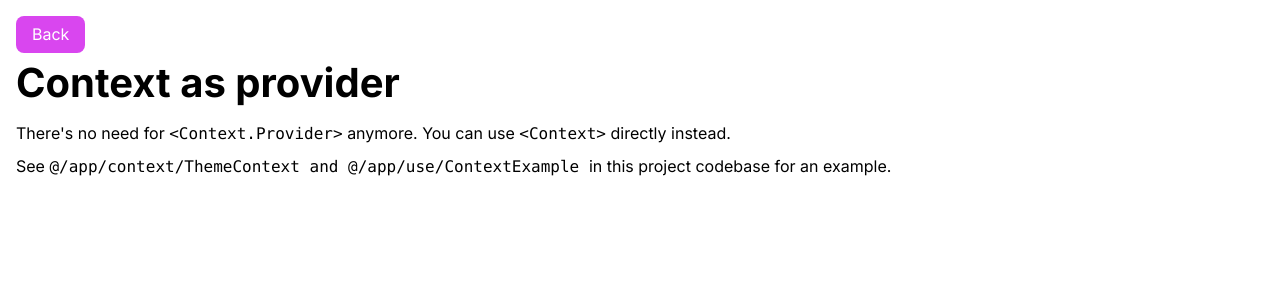
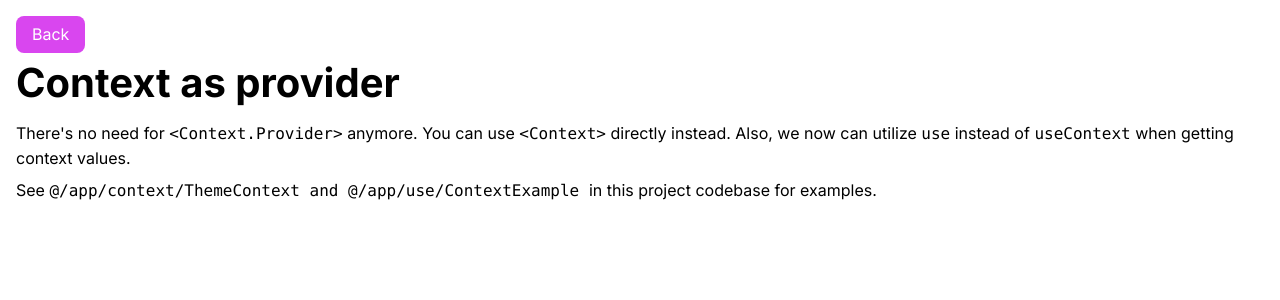
Before and after one commit to emanuelefavero/react-19, a Next.js app: page /context-as-provider in a window 1280 px wide. Shown: the top 300 px of the page. Built offline with nearby package versions, Linux system fonts and the light colour scheme.

Commit message:
update contex-as-provider

```diff
--- a/app/context-as-provider/page.js
+++ b/app/context-as-provider/page.js
@@ -7,7 +7,9 @@ export default function Page() {
 
       <p className='mb-2'>
         There's no need for <code>{'<Context.Provider>'}</code> anymore. You can
-        use <code>{'<Context>'}</code> directly instead.
+        use <code>{'<Context>'}</code> directly instead. Also, we now can
+        utilize <code>use</code> instead of <code>useContext</code> when getting
+        context values.
       </p>
 
       <p>
@@ -16,7 +18,7 @@ export default function Page() {
           {'@/app/context/ThemeContext'} and{' '}
           <code>{'@/app/use/ContextExample'}</code>{' '}
         </code>
-        in this project codebase for an example.
+        in this project codebase for examples.
       </p>
     </>
   )
```
